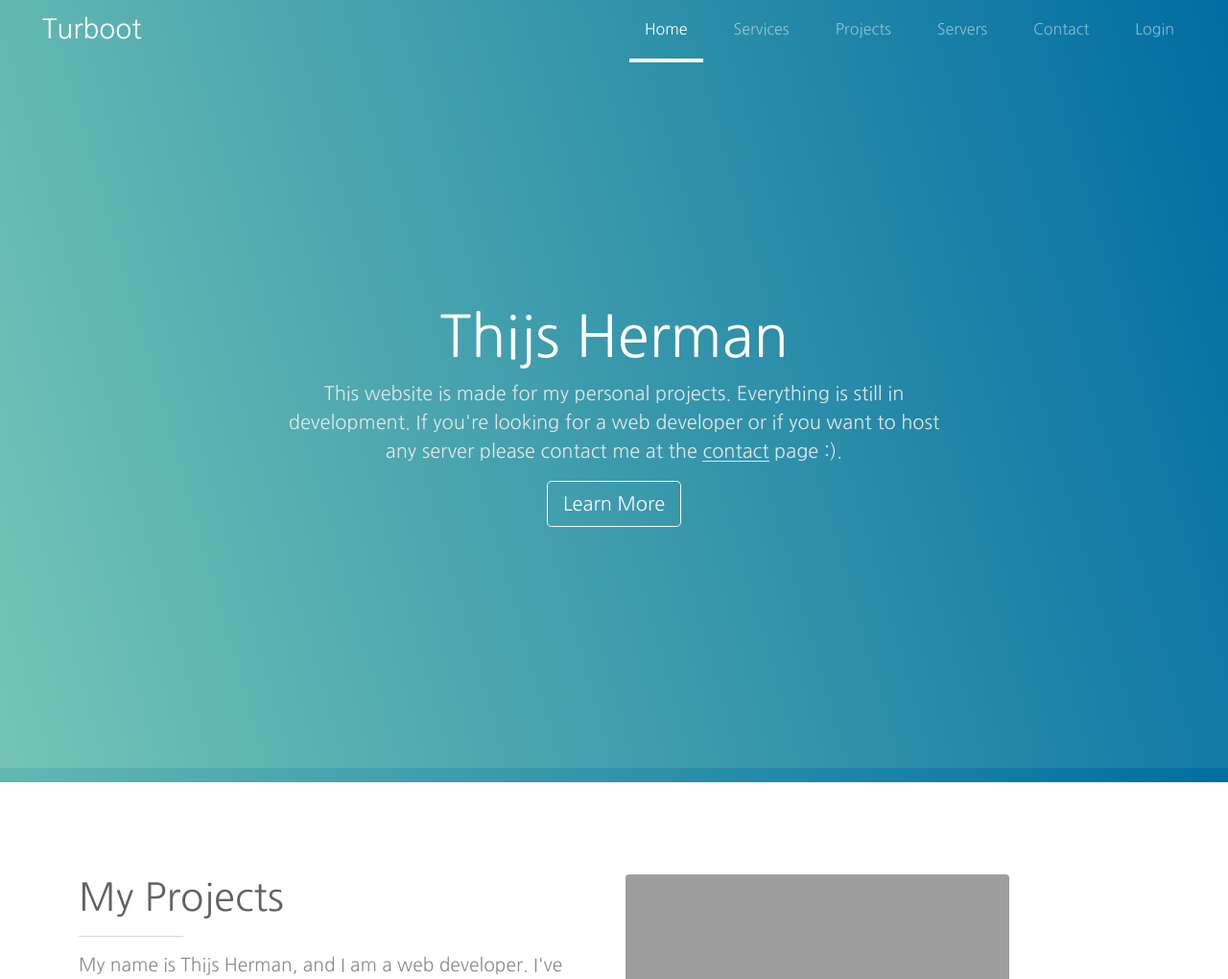
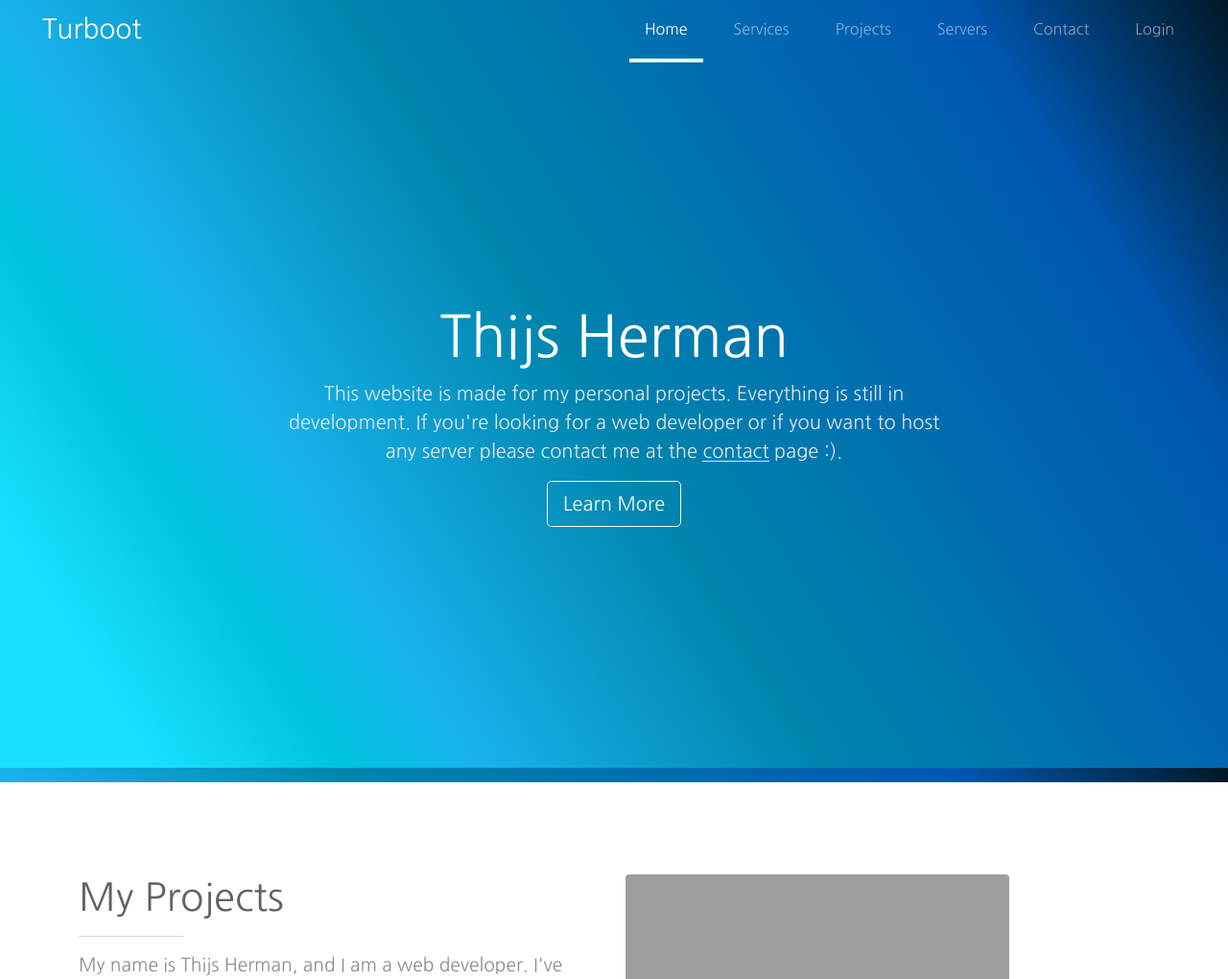
Before and after one commit to Turbootzz/Turboot, a PHP site: page /index.php in a window 1280 px wide. Shown: the top 1020 px of the page at 96% size. Run offline with PHP 8.4, Linux system fonts and the light colour scheme; grey boxes are pictures that could not be loaded.

Commit message:
Update main.css

```diff
--- a/assets/css/main.css
+++ b/assets/css/main.css
@@ -9,13 +9,10 @@
 @import url('https://fonts.googleapis.com/css2?family=Nanum+Gothic&display=swap');
 
 body {
-  /* background-color: #7888a5 !important; */
   font-family: 'Nanum Gothic', sans-serif !important;
-  /* background-image: url("../img/bg1.png") !important; */
-  background-color: #006da2;
-  background-image: linear-gradient(254deg, #006da2 0%, #74c5b5 100%);
+  background-color: #011826;
+  background-image: linear-gradient(238deg, #011826 0%, #0057b1 16%, #0085ae 52%, #18b3ec 72%, #00c3e0 80%, #19e0ff 91%);
   background-attachment: fixed;
-  /*edit*/
   color: #e1e6e8 !important;
   display: flex;
   flex-direction: column;
```
